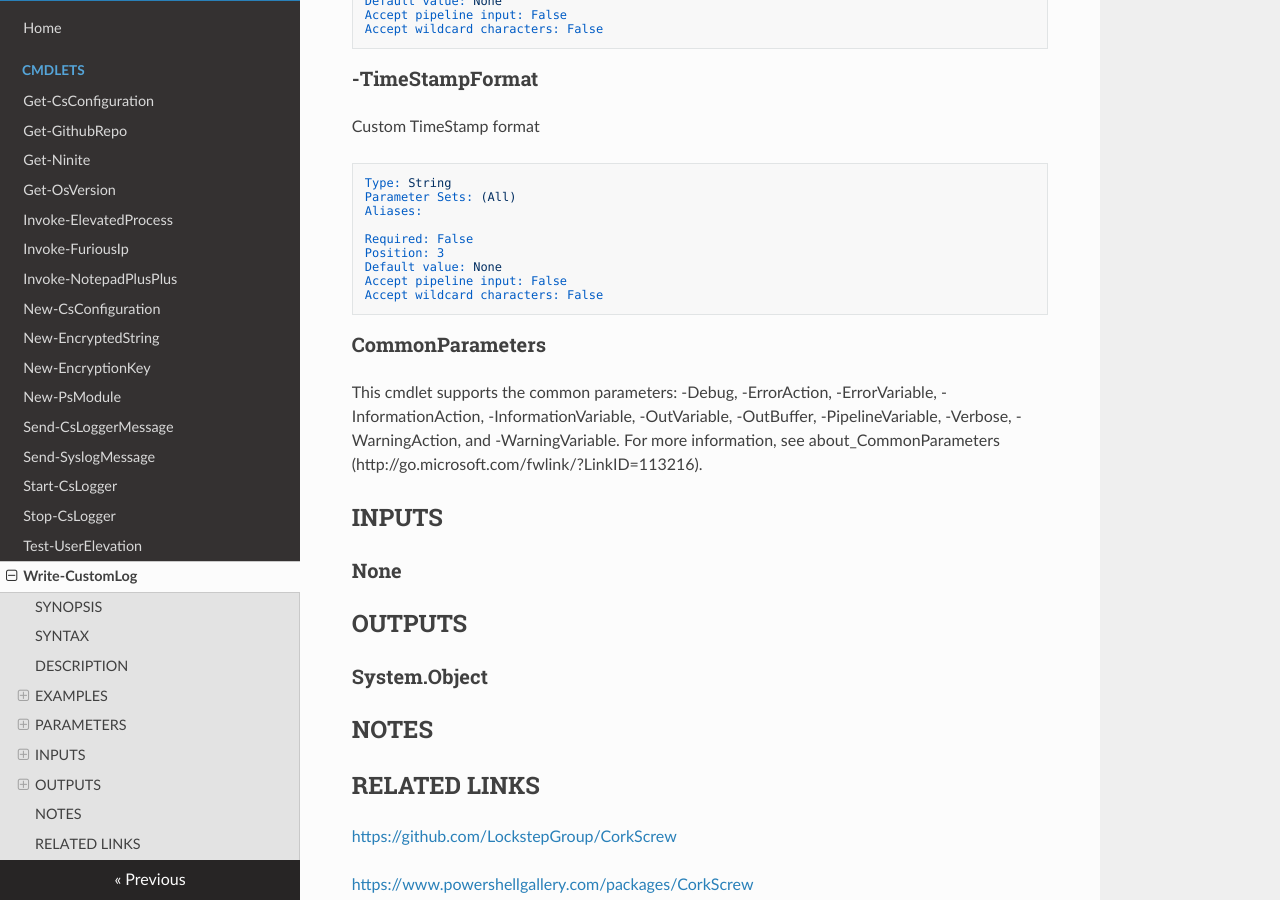
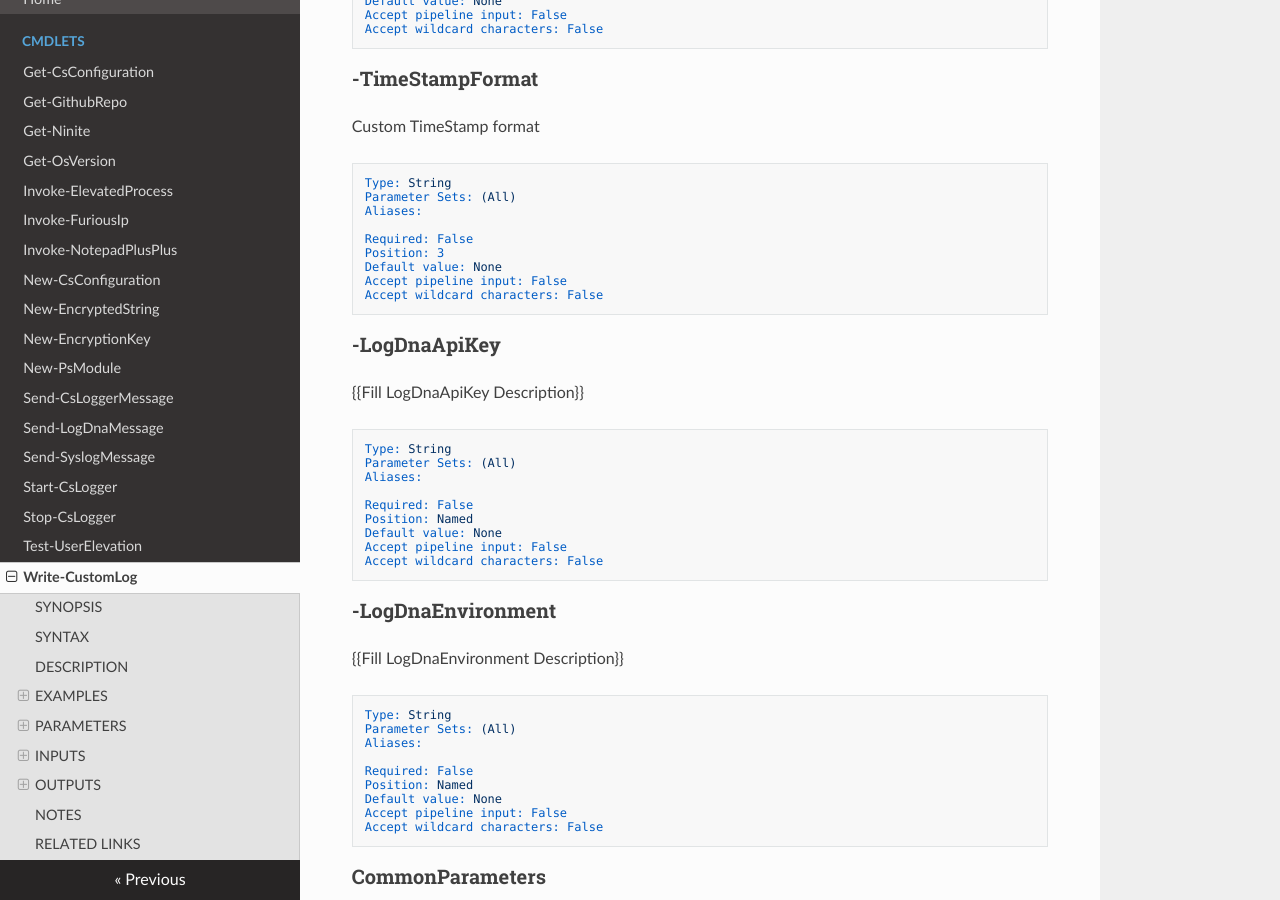
Before and after one commit to LockstepGroup/CorkScrew, an MkDocs documentation site: the page built from docs/cmdlets/Write-CustomLog.md, in a window 1280 px wide and 900 px high, scrolled down 3401 px. Built offline with MkDocs 1.6.1, drawn with Linux system fonts in a browser that asks for light colours; nearby versions of some CDN libraries; old or Windows-style settings are respelled for this version of MkDocs; some of the changed text lies outside the part shown.

Commit message:
added Send-LogDnaMessage, updated help, added LogDna Api to Write-CustomLog

````diff
--- a/docs/cmdlets/Write-CustomLog.md
+++ b/docs/cmdlets/Write-CustomLog.md
@@ -14,8 +14,8 @@ Creates a customized Log Message.
 
 ```
 Write-CustomLog [[-LogLevel] <Int32>] [-Message] <String> [[-LogFile] <String>] [[-TimeStampFormat] <String>]
- [-LogHeader] [-SyslogServer <String>] [-SyslogPort <Int32>] [-SyslogApplication <String>] [-IsError]
- [-CsLogger] [<CommonParameters>]
+ [-LogHeader] [-SyslogServer <String>] [-SyslogPort <Int32>] [-SyslogApplication <String>]
+ [-LogDnaApiKey <String>] [-LogDnaEnvironment <String>] [-IsError] [-CsLogger] [<CommonParameters>]
 ```
 
 ## DESCRIPTION
@@ -191,6 +191,36 @@ Accept pipeline input: False
 Accept wildcard characters: False
 ```
 
+### -LogDnaApiKey
+{{Fill LogDnaApiKey Description}}
+
+```yaml
+Type: String
+Parameter Sets: (All)
+Aliases:
+
+Required: False
+Position: Named
+Default value: None
+Accept pipeline input: False
+Accept wildcard characters: False
+```
+
+### -LogDnaEnvironment
+{{Fill LogDnaEnvironment Description}}
+
+```yaml
+Type: String
+Parameter Sets: (All)
+Aliases:
+
+Required: False
+Position: Named
+Default value: None
+Accept pipeline input: False
+Accept wildcard characters: False
+```
+
 ### CommonParameters
 This cmdlet supports the common parameters: -Debug, -ErrorAction, -ErrorVariable, -InformationAction, -InformationVariable, -OutVariable, -OutBuffer, -PipelineVariable, -Verbose, -WarningAction, and -WarningVariable. For more information, see about_CommonParameters (http://go.microsoft.com/fwlink/?LinkID=113216).
 
--- a/mkdocs.yml
+++ b/mkdocs.yml
@@ -15,6 +15,7 @@ pages:
     - New-EncryptionKey: cmdlets/New-EncryptionKey.md
     - New-PsModule: cmdlets/New-PsModule.md
     - Send-CsLoggerMessage: cmdlets/Send-CsLoggerMessage.md
+    - Send-LogDnaMessage: cmdlets/Send-LogDnaMessage.md
     - Send-SyslogMessage: cmdlets/Send-SyslogMessage.md
     - Start-CsLogger: cmdlets/Start-CsLogger.md
     - Stop-CsLogger: cmdlets/Stop-CsLogger.md
````
Also changed, not shown: docs/cmdlets/Send-CsLoggerMessage.md (+1 -2 lines), docs/cmdlets/Start-CsLogger.md (+1 -2 lines), docs/cmdlets/Stop-CsLogger.md (+1 -2 lines), 3 other files.
